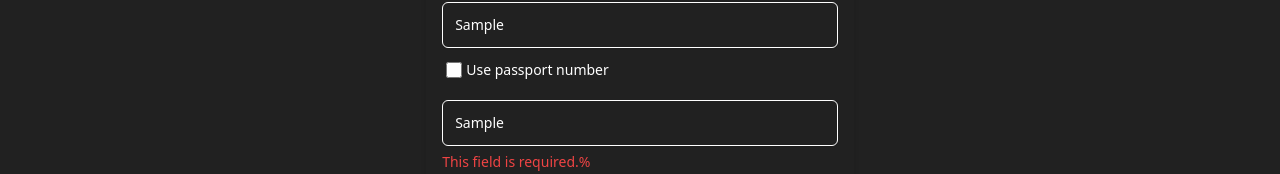
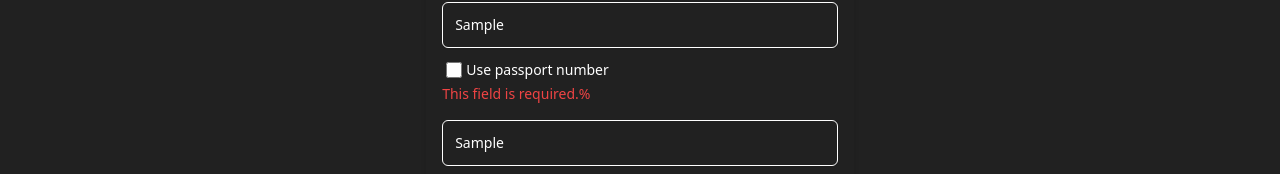
Before and after one commit to Rakoski/nahero-web, an Angular app: page /register in a window 1280 px wide. Both pictures are taken after typing "Sample", "Sample", "Sample", "name@example.com", "Sample123", "Sample123" into the empty fields and a click on the button "Register". Shown: the part 278-452 px from the top of the page. Built offline with nearby package versions, Linux system fonts and the light colour scheme.

Commit message:
fix: cpf validation

```diff
--- a/src/app/components/register/register.component.html
+++ b/src/app/components/register/register.component.html
@@ -57,7 +57,9 @@
               registerForm.get('cpf')?.invalid &&
               (registerForm.get('cpf')?.dirty || registerForm.get('cpf')?.touched))
           "
+          class="text-xs md:text-sm text-red-500"
         >
+          {{ isPassportMode ? getErrorMessage('passportNumber') : getErrorMessage('cpf') }}
         </span>
       </div>
 
```
